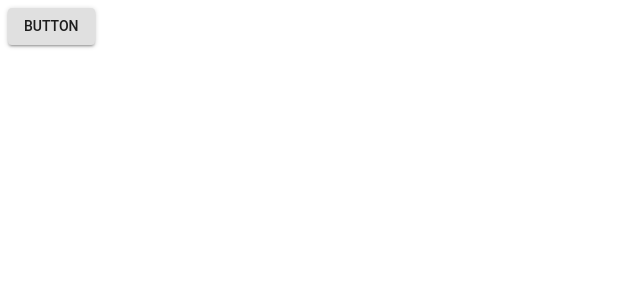
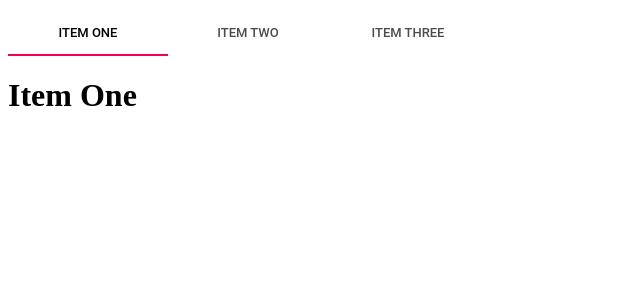
Before and after one commit to NadyaHristuk/30hack_hulk, a React (Create React App) app in the folder frontend/: page / in a window 1280 px wide. Shown: the top 300 px of the page, without its empty margins (0-640 px from the left). Built offline with nearby package versions, Linux system fonts and the light colour scheme.

Commit message:
Add project structure

```diff
--- a/frontend/src/App.js
+++ b/frontend/src/App.js
@@ -1,13 +1,12 @@
 import React, { Component } from 'react';
-import logo from './logo.svg';
-import Button from '@material-ui/core/Button';
-
+import Header from './layout/header';
 
 class App extends Component {
     render() {
         return (
             <div className="App">
-                <Button  variant="contained">Button</Button>
+                <Header/>
+
             </div>
         );
     }
--- /dev/null
+++ b/frontend/src/layout/header.js
@@ -0,0 +1,31 @@
+import React, {Component} from 'react';
+import Tabs from '@material-ui/core/Tabs';
+import Tab from '@material-ui/core/Tab';
+
+class Header extends Component {
+    state = {
+        value: 0,
+      };
+
+      handleChange = (event, value) => {
+        this.setState({ value });
+      };
+    render () {
+        const { value } = this.state;
+        return (
+        <div >
+        <Tabs value={value} onChange={this.handleChange}>
+            <Tab label="Item One" />
+            <Tab label="Item Two" />
+            <Tab label="Item Three" />
+          </Tabs>
+          {value === 0 && <h1>Item One</h1>}
+          {value === 1 && <h1>Item Two</h1>}
+          {value === 2 && <h1>Item Three</h1>}
+          </div>
+        );
+    }
+}
+
+
+export default Header;
```
